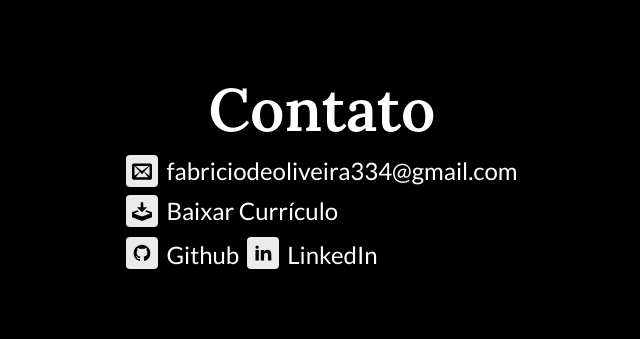
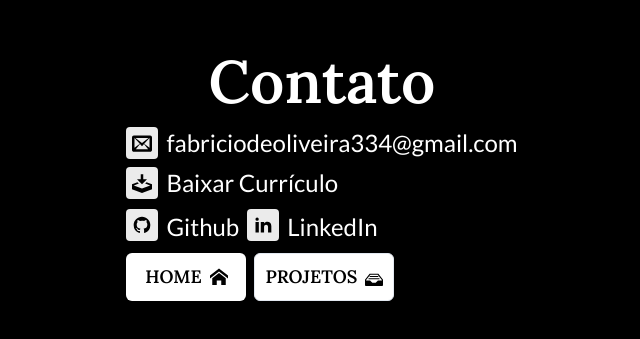
Before and after one commit to Fabricio-odn/portfolio-v2, a React (Vite) app: page /Contato in a window 1280 px wide. Shown: the part 227-566 px from the top of the page, without its empty margins (318-958 px from the left). Built offline with nearby package versions, Linux system fonts and the light colour scheme.

Commit message:
fix: finalizada seção de contato

```diff
--- a/src/routes/Contact.jsx
+++ b/src/routes/Contact.jsx
@@ -1,7 +1,8 @@
-import { Box, Flex, Heading, HStack, Link } from "@chakra-ui/react";
+import { Box, Button, Flex, Heading, HStack, Link } from "@chakra-ui/react";
 import React from "react";
-import { ImDownload, ImEnvelop } from "react-icons/im";
+import { ImDownload, ImEnvelop, ImDrawer } from "react-icons/im";
 import { RiGithubFill, RiLinkedinFill } from "react-icons/ri";
+import ButtonBack from "../components/ButtonBack";
 
 export default function Contact() {
   return (
@@ -89,6 +90,25 @@ export default function Contact() {
           </Link>
         </Flex>
       </HStack>
+      <Box mt={2}>
+        <ButtonBack />
+        <Link paddingLeft={2} href="/Projetos" _hover={"textDecoration: none"}>
+          <Button
+            variant="outline"
+            color="black"
+            bg="white"
+            size="lg"
+            height="48px"
+            width="140px"
+            textTransform="uppercase"
+            fontWeight="bold"
+            fontFamily="lora"
+            rightIcon={<ImDrawer />}
+          >
+            Projetos
+          </Button>
+        </Link>
+      </Box>
     </Box>
   );
 }
```
